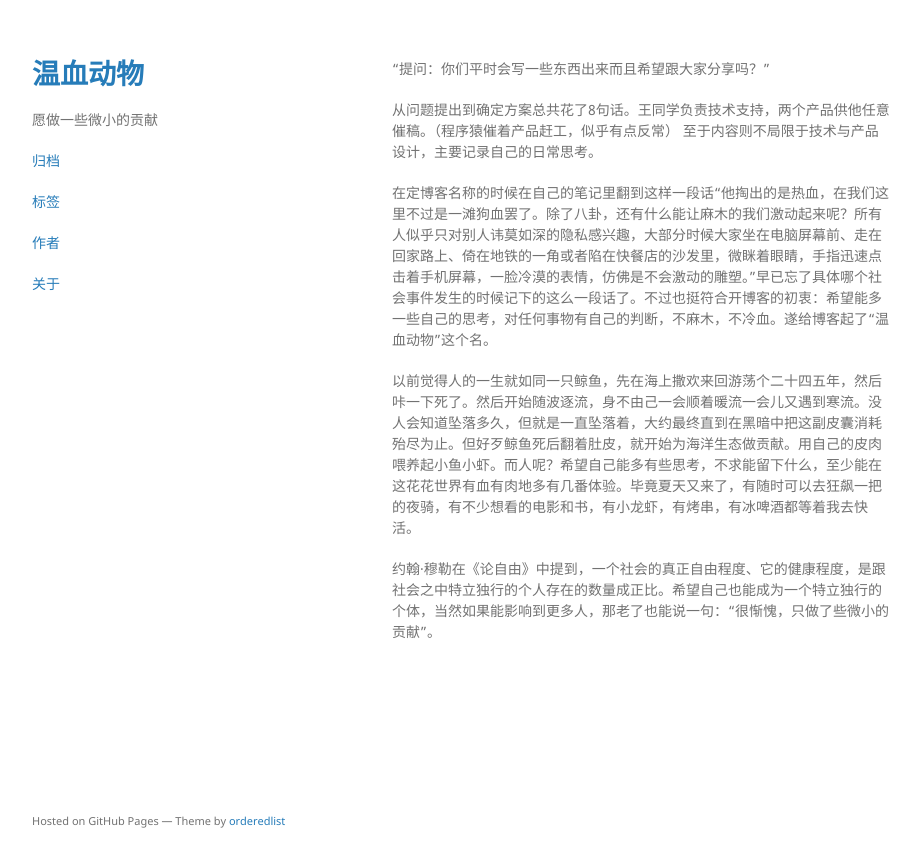
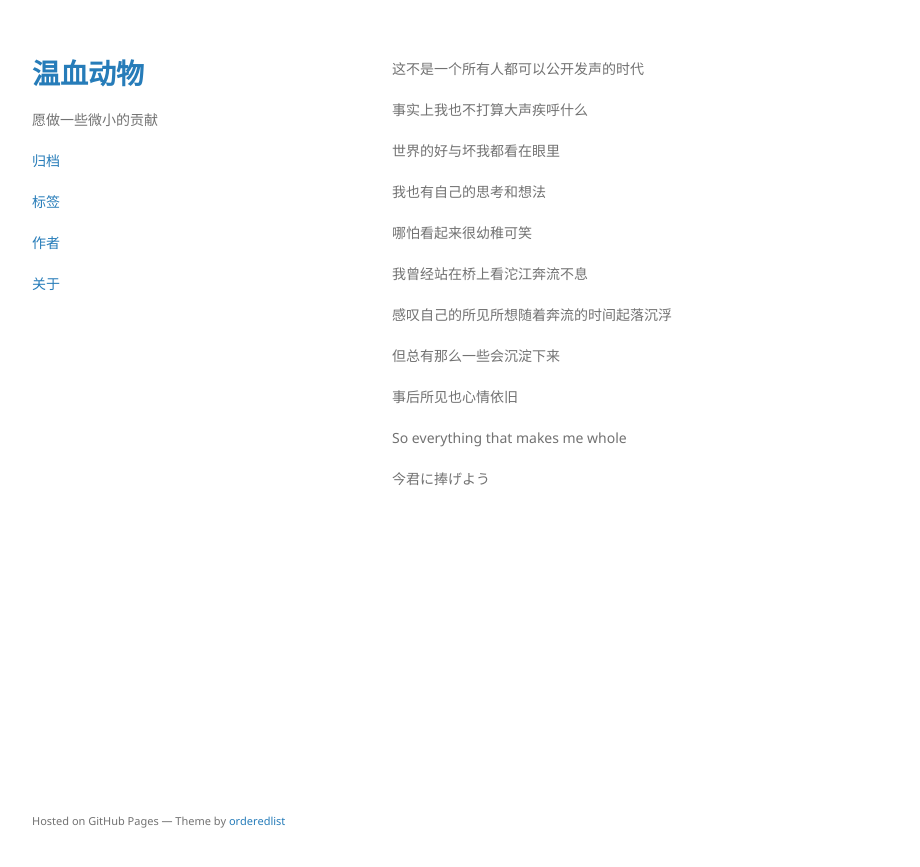
Before and after one commit to homeotherms/blog, a Jekyll site: the page built from index.md, in a window 1280 px wide. Shown: the top 867 px of the page, without its empty margins (178-1098 px from the left). Built offline with Jekyll 4.4.1, drawn with Linux system fonts in a browser that asks for light colours.

Commit message:
modify index content and post style

```diff
--- a/_layouts/post.html
+++ b/_layouts/post.html
@@ -4,6 +4,8 @@ layout: default
 
 <small>{{ page.date | date: "%-d %B %Y" }}</small>
 <h1>{{ page.title }}</h1>
+
+{% include toc.html html=content id='toc' %}
 
 <p class="view">by {{ page.author | default: site.author }}</p>
 
--- a/_posts/2018-06-18-the-beginning.markdown
+++ b/_posts/2018-06-18-the-beginning.markdown
@@ -4,7 +4,7 @@ title: 温血动物
 guid: 0a683167-94e5-4ade-8e4f-ec84e2f0ef02
 author: zun
 tags:
-  - Diary
+  - HelloWorld
 ---
 
 “提问：你们平时会写一些东西出来而且希望跟大家分享吗？”
--- a/index.md
+++ b/index.md
@@ -2,12 +2,24 @@
 layout: default
 ---
 
-“提问：你们平时会写一些东西出来而且希望跟大家分享吗？”
+这不是一个所有人都可以公开发声的时代
 
-从问题提出到确定方案总共花了8句话。王同学负责技术支持，两个产品供他任意催稿。（程序猿催着产品赶工，似乎有点反常） 至于内容则不局限于技术与产品设计，主要记录自己的日常思考。
+事实上我也不打算大声疾呼什么
 
-在定博客名称的时候在自己的笔记里翻到这样一段话“他掏出的是热血，在我们这里不过是一滩狗血罢了。除了八卦，还有什么能让麻木的我们激动起来呢？所有人似乎只对别人讳莫如深的隐私感兴趣，大部分时候大家坐在电脑屏幕前、走在回家路上、倚在地铁的一角或者陷在快餐店的沙发里，微眯着眼睛，手指迅速点击着手机屏幕，一脸冷漠的表情，仿佛是不会激动的雕塑。”早已忘了具体哪个社会事件发生的时候记下的这么一段话了。不过也挺符合开博客的初衷：希望能多一些自己的思考，对任何事物有自己的判断，不麻木，不冷血。遂给博客起了“温血动物”这个名。
+世界的好与坏我都看在眼里
 
-以前觉得人的一生就如同一只鲸鱼，先在海上撒欢来回游荡个二十四五年，然后咔一下死了。然后开始随波逐流，身不由己一会顺着暖流一会儿又遇到寒流。没人会知道坠落多久，但就是一直坠落着，大约最终直到在黑暗中把这副皮囊消耗殆尽为止。但好歹鲸鱼死后翻着肚皮，就开始为海洋生态做贡献。用自己的皮肉喂养起小鱼小虾。而人呢？希望自己能多有些思考，不求能留下什么，至少能在这花花世界有血有肉地多有几番体验。毕竟夏天又来了，有随时可以去狂飙一把的夜骑，有不少想看的电影和书，有小龙虾，有烤串，有冰啤酒都等着我去快活。
+我也有自己的思考和想法
 
-约翰·穆勒在《论自由》中提到，一个社会的真正自由程度、它的健康程度，是跟社会之中特立独行的个人存在的数量成正比。希望自己也能成为一个特立独行的个体，当然如果能影响到更多人，那老了也能说一句：“很惭愧，只做了些微小的贡献”。
+哪怕看起来很幼稚可笑
+
+我曾经站在桥上看沱江奔流不息
+
+感叹自己的所见所想随着奔流的时间起落沉浮
+
+但总有那么一些会沉淀下来
+
+事后所见也心情依旧
+
+So everything that makes me whole
+
+今君に捧げよう
```
Also changed, not shown: _includes/toc.html (added, +85 -0 lines), about.md (+9 -1 lines).
